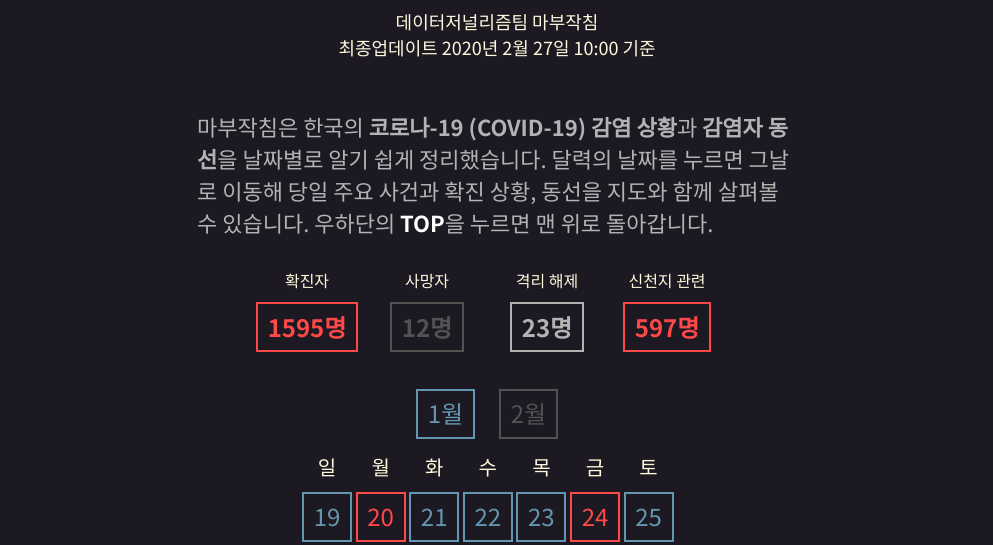
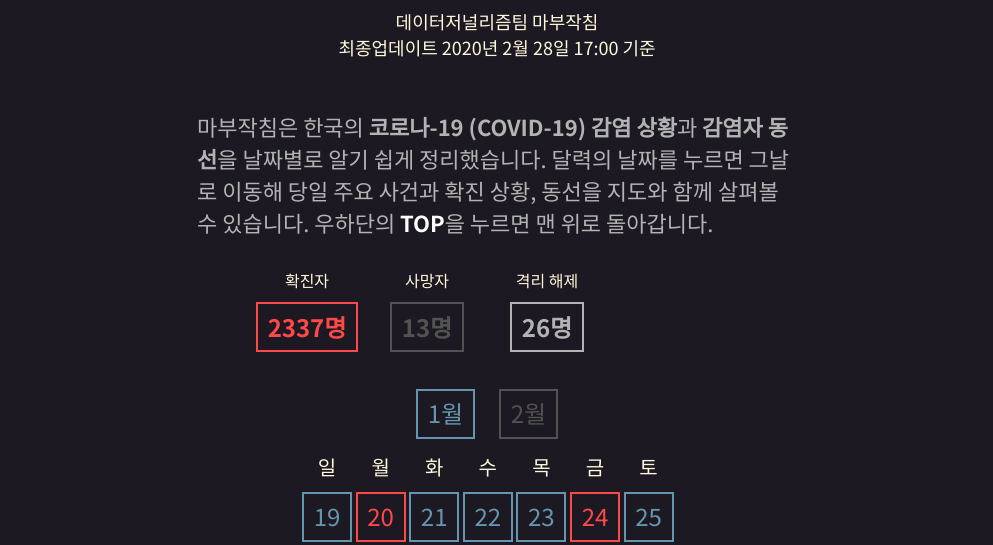
Before and after one commit to ahnjoonseok/2020corona2, a plain HTML site: page january.html in a window 1280 px wide. Shown: the part 240-785 px from the top of the page, without its empty margins (143-1136 px from the left). Drawn offline with nearby package versions, Linux system fonts and the light colour scheme; a script that the page names is missing.

Commit message:
Day 28 update

```diff
--- a/january.html
+++ b/january.html
@@ -84,7 +84,7 @@
             <p id="introtext">CORONAVIRUS</p>
             <h1>코로나-19 (COVID-19) <br> <strong style="color: #6496af;">한눈에 보기</strong> </h1>
             <p id="author">데이터저널리즘팀 마부작침<br>
-                최종업데이트 2020년 2월 27일 10:00 기준</p>
+                최종업데이트 2020년 2월 28일 17:00 기준</p>
 
             <p id="introduce">
                 마부작침은 한국의 <strong>코로나-19 (COVID-19) 감염 상황</strong>과 <strong>감염자 동선</strong>을 날짜별로 알기 쉽게 정리했습니다.
@@ -98,27 +98,27 @@
                 <div class="currentbox" >
                     확진자 <br>
                     <div class="currentnumbox redbordertext">
-                        <h2> 1595명 </h2>
+                        <h2> 2337명 </h2>
                     </div>
                 </div>
                 <div class="currentbox">
                     사망자<br>
                     <div class="currentnumboxdie">
-                        <h2> 12명 </h2>
+                        <h2> 13명 </h2>
                     </div>
                 </div>
                 <div class="currentbox">
                     격리 해제<br>
                     <div class="currentnumboxcure">
-                        <h2> 23명 </h2>
-                    </div>
-                </div>
-                <div class="currentbox">
+                        <h2> 26명 </h2>
+                    </div>
+                </div>
+                <!-- <div class="currentbox">
                     신천지 관련<br>
                     <div class="currentnumbox redbordertext">
                         <h2> 597명 </h2>
                     </div>
-                </div>
+                </div> -->
             </div>
 
         </section>
```
Also changed, not shown: index.html (+39 -21 lines).
